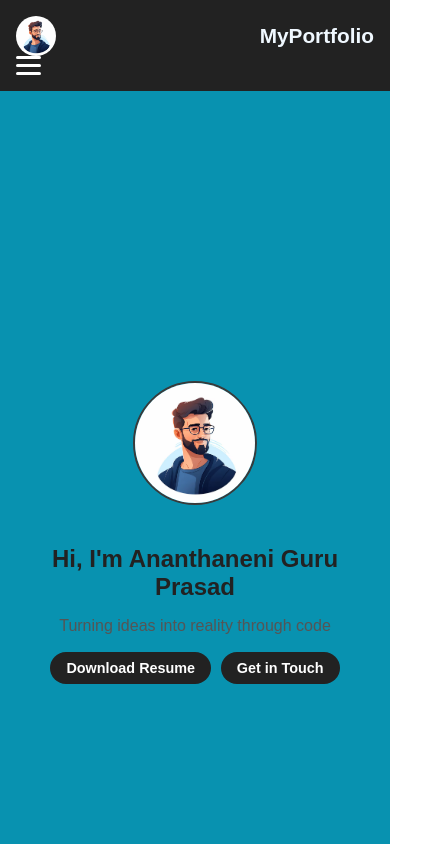
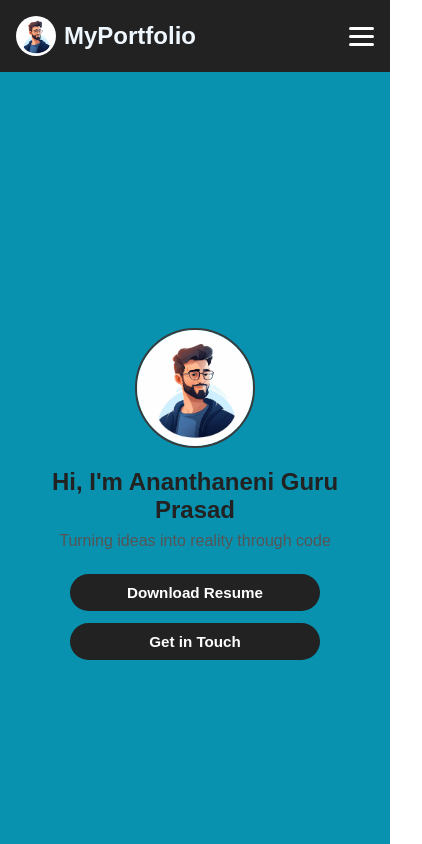
Before and after one commit to GuruPrasadAnanthaneni/MyPortfolio, a React (Create React App) app: page / in a window 390 px wide. Shown: the top 844 px of the page, 422 px wide, since content can reach past the window. Built offline with nearby package versions, Linux system fonts and the light colour scheme.

Commit message:
media query

```diff
--- a/src/components/Home.css
+++ b/src/components/Home.css
@@ -1,7 +1,16 @@
+/* Reset and layout fixes */
+* {
+    box-sizing: border-box;
+    margin: 0;
+    padding: 0;
+  }
 
-/* src/components/Home.css */
+  html, body {
+    width: 100%;
+    overflow-x: hidden;
+  }
 
-.home-section {
+  .home-section {
     height: 100vh;
     display: flex;
     justify-content: center;
@@ -9,6 +18,7 @@
     background-color: #0892b0;
     text-align: center;
     padding: 2rem;
+    width: 100%; /* Avoid overflows */
   }
 
   .home-content {
@@ -36,15 +46,25 @@
     margin-bottom: 1.5rem;
   }
 
+  /* Home Buttons Container */
+  .home-buttons {
+    display: flex;
+    justify-content: center;
+    gap: 1rem;
+    flex-wrap: wrap; /* Allow wrapping */
+  }
+
+  /* Individual Button Styling */
   .home-buttons .btn {
     text-decoration: none;
     padding: 0.7rem 1.4rem;
-    margin: 0 0.5rem;
     border-radius: 25px;
     font-weight: bold;
     transition: background-color 0.3s ease;
     background-color: #222;
     color: #fff;
+    white-space: nowrap;
+    display: inline-block;
   }
 
   .btn:hover {
@@ -55,13 +75,14 @@
   .btn-secondary {
     background-color: #555;
   }
+
   .btn-secondary:hover {
     background-color: #ffcc00;
     color: #222;
   }
-/* Mobile-first base styles already there */
 
-@media (max-width: 768px) {
+  /* Mobile adjustments */
+  @media (max-width: 768px) {
     .home-section {
       padding: 1rem;
     }
@@ -84,13 +105,22 @@
       font-size: 1rem;
     }
 
+    .home-buttons {
+      flex-direction: column;
+      align-items: center;
+      gap: 0.8rem;
+    }
+
     .home-buttons .btn {
-      padding: 0.5rem 1rem;
-      font-size: 0.9rem;
-      margin: 0.3rem 0.3rem;
+      padding: 0.6rem 1.2rem;
+      font-size: 0.95rem;
+      margin: 0;
+      width: 80%; /* Or use max-content if you prefer */
+      max-width: 250px;
     }
   }
 
+  /* Large screen padding */
   @media (min-width: 1025px) {
     .home-section {
       padding: 3rem;
--- a/src/components/Navbar.css
+++ b/src/components/Navbar.css
@@ -1,15 +1,30 @@
-.navbar {
+/* Reset for safety */
+* {
+    box-sizing: border-box;
+    margin: 0;
+    padding: 0;
+  }
+
+  html, body {
+    width: 100%;
+    overflow-x: hidden;
+  }
+
+  /* Navbar */
+  .navbar {
     display: flex;
     justify-content: space-between;
     align-items: center;
     background: #222;
-    color: rgb(255, 255, 255);
+    color: white;
     padding: 1rem 2rem;
     position: sticky;
     top: 0;
     z-index: 999;
+    width: 100%; /* Ensure no overflow */
   }
 
+  /* Left: Logo + Title */
   .navbar-left {
     display: flex;
     align-items: center;
@@ -28,6 +43,12 @@
     color: aliceblue;
   }
 
+  /* Right: Nav Links */
+  .navbar-right {
+    display: flex;
+    align-items: center;
+  }
+
   .navbar-right a {
     color: white;
     text-decoration: none;
@@ -42,7 +63,7 @@
 
   /* Hamburger styles */
   .hamburger {
-    display: none; /* hidden on desktop/tablets */
+    display: none;
     flex-direction: column;
     cursor: pointer;
     gap: 5px;
@@ -55,37 +76,29 @@
     border-radius: 2px;
   }
 
-  /* Mobile Devices (max-width: 600px) */
+  /* Mobile Devices */
   @media (max-width: 600px) {
     .navbar {
-      flex-direction: column;
-      align-items: flex-start;
+      flex-wrap: wrap;
+      flex-direction: row;
       padding: 1rem;
     }
 
     .navbar-left {
-      width: 100%;
-      justify-content: space-between;
+      flex: 1;
     }
 
-    .navbar-left h1 {
-      font-size: 1.3rem;
-    }
-
-    /* Show hamburger on mobile */
     .hamburger {
       display: flex;
     }
 
-    /* Hide navbar links by default */
     .navbar-right {
       display: none;
+      width: 100%;
       flex-direction: column;
-      width: 100%;
       margin-top: 1rem;
     }
 
-    /* Show links when menu is open */
     .navbar-right.open {
       display: flex;
     }
@@ -95,7 +108,7 @@
     }
   }
 
-  /* Tablets (601px to 1024px) */
+  /* Tablets */
   @media (min-width: 601px) and (max-width: 1024px) {
     .navbar {
       padding: 1rem 1.5rem;
@@ -110,14 +123,9 @@
     }
   }
 
-  /* Desktops (1025px and above) */
+  /* Desktops */
   @media (min-width: 1025px) {
     .navbar {
-      flex-direction: row;
       padding: 1rem 2rem;
     }
-
-    .navbar-right {
-      flex-direction: row;
-    }
   }
--- a/src/components/Navbar.jsx
+++ b/src/components/Navbar.jsx
@@ -13,7 +13,6 @@ const Navbar = () => {
     setMenuOpen(!menuOpen);
   };
 
-  // Close menu when clicking a link
   const handleLinkClick = () => {
     setMenuOpen(false);
   };
@@ -25,7 +24,7 @@ const Navbar = () => {
         <h1>MyPortfolio</h1>
       </div>
 
-      {/* Hamburger menu icon */}
+      {/* Hamburger icon on right */}
       <div className="hamburger" onClick={toggleMenu}>
         <div className="line"></div>
         <div className="line"></div>
--- a/src/components/Projects.css
+++ b/src/components/Projects.css
@@ -2,6 +2,7 @@
     padding: 60px 20px;
     background-color: #f9f9f9;
     text-align: center;
+    overflow-x: hidden;
   }
 
   .projects-section h2 {
@@ -14,13 +15,11 @@
 
   .projects-grid {
     display: flex;
-    flex-direction: row;
+    flex-wrap: wrap;
     justify-content: center;
     gap: 24px;
-    overflow-x: auto;
     padding: 10px 0;
-    scroll-snap-type: x mandatory;
-    -webkit-overflow-scrolling: touch;
+    overflow-x: hidden;
   }
 
   .project-card {
@@ -29,11 +28,10 @@
     box-shadow: 0 6px 15px rgba(0, 0, 0, 0.1);
     padding: 25px 30px;
     text-align: left;
-    min-width: 320px;
+    width: 100%;
     max-width: 400px;
-    scroll-snap-align: start;
     transition: transform 0.3s ease;
-    flex-shrink: 0;
+    box-sizing: border-box;
   }
 
   .project-card:hover {
@@ -93,7 +91,7 @@
     font-size: 0.95rem;
   }
 
-/* Optional scrollbar customization */
+  /* Scrollbar styles (optional) */
   .projects-grid::-webkit-scrollbar {
     height: 10px;
   }
@@ -116,13 +114,14 @@
     .projects-grid {
       flex-direction: column;
       align-items: center;
-      overflow-x: visible;
-      padding-left: 20px;  /* added */
-      padding-right: 20px; /* added */
+      overflow-x: hidden;      /* ✅ No horizontal scroll */
+      scroll-snap-type: none;  /* ✅ Disable scroll snapping */
+      padding-left: 10px;
+      padding-right: 10px;
     }
 
     .project-card {
-      min-width: 90%;
+      width: 100%;             /* ✅ Full width of parent */
       max-width: 100%;
     }
   }
@@ -138,9 +137,12 @@
     }
 
     .projects-grid {
+      flex-wrap: wrap;
+      justify-content: center;
       gap: 16px;
-      padding-left: 15px;  /* added */
-      padding-right: 15px; /* added */
+      padding-left: 15px;
+      padding-right: 15px;
+      overflow-x: hidden;
     }
 
     .project-card {
```
Also changed, not shown: src/components/Blog.css (+28 -0 lines). Lines whose indentation alone changed are shown as unchanged.
